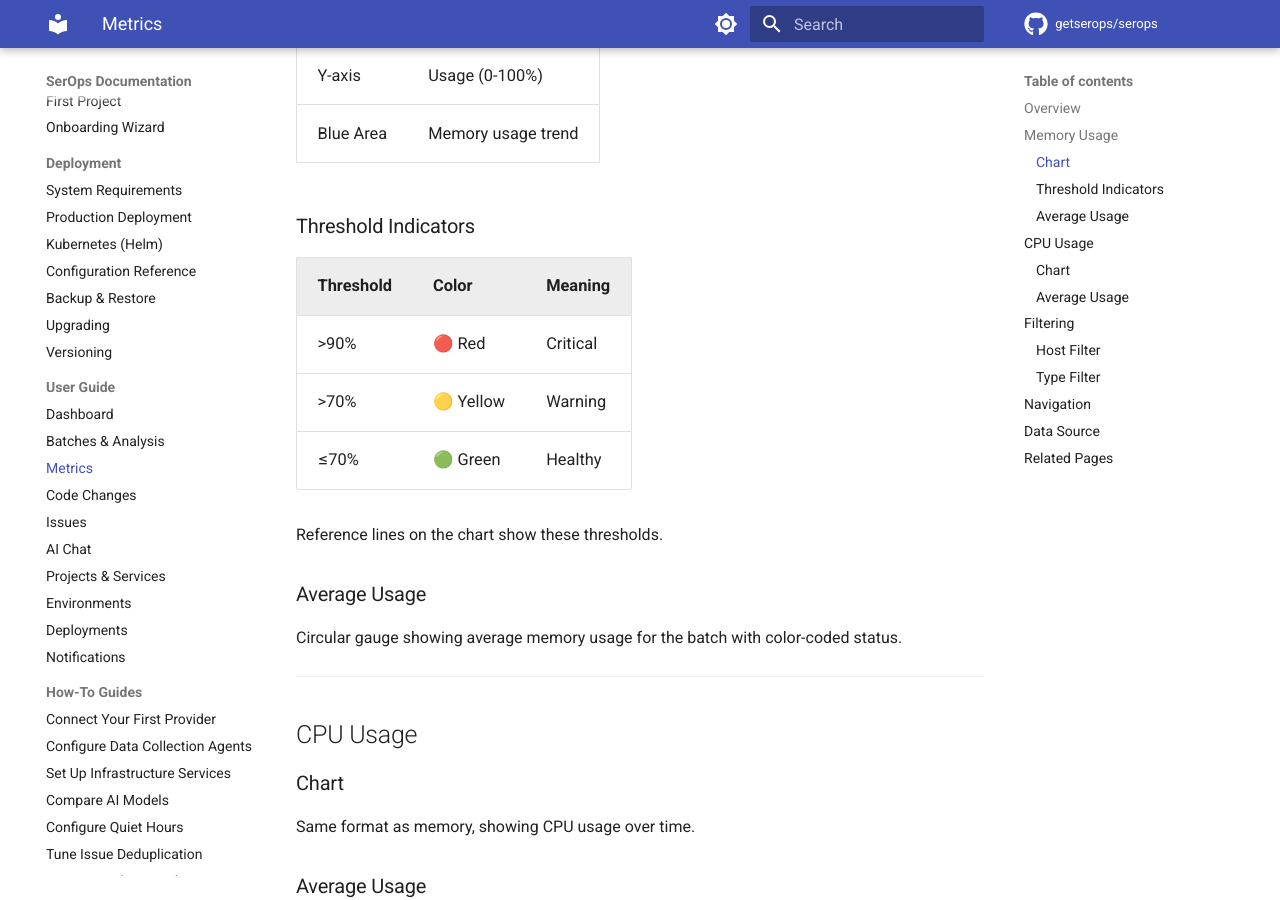
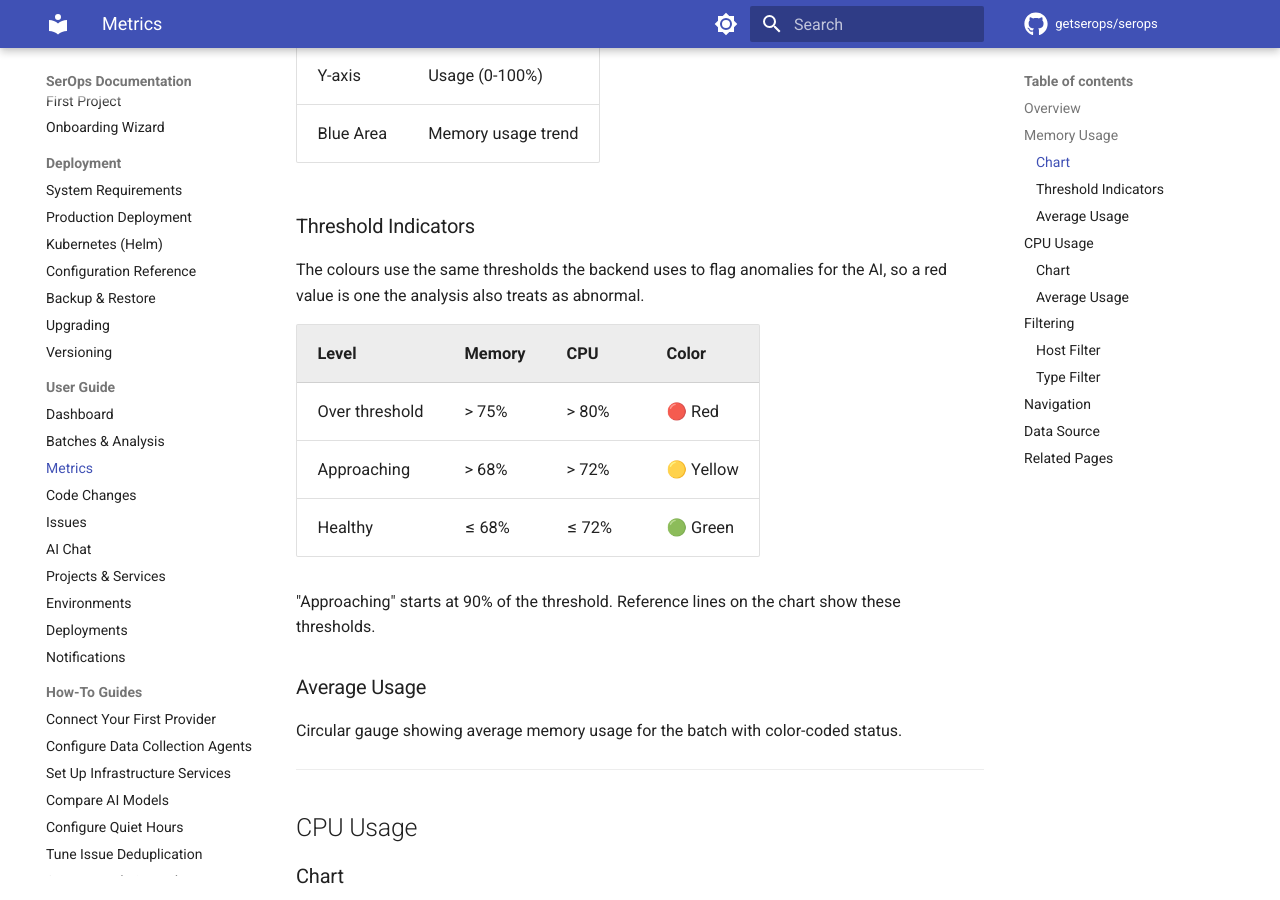
Before and after one commit to getserops/serops, an MkDocs documentation site: the page built from docs/src/user-guide/metrics.md, in a window 1280 px wide and 900 px high, scrolled down 636 px. Built offline with MkDocs 1.6.1 and Material for MkDocs 9.7.7, drawn with Linux system fonts in a browser that asks for light colours; emoji names are drawn with the system emoji font; comment, search, counter and statistics services are not loaded.

```diff
--- a/docs/src/user-guide/metrics.md
+++ b/docs/src/user-guide/metrics.md
@@ -21,13 +21,16 @@ Line/Area chart showing memory usage over the batch time window.
 
 ### Threshold Indicators
 
-| Threshold | Color | Meaning |
-|-----------|-------|---------|
-| >90% | 🔴 Red | Critical |
-| >70% | 🟡 Yellow | Warning |
-| ≤70% | 🟢 Green | Healthy |
+The colours use the same thresholds the backend uses to flag anomalies
+for the AI, so a red value is one the analysis also treats as abnormal.
 
-Reference lines on the chart show these thresholds.
+| Level | Memory | CPU | Color |
+|-------|--------|-----|-------|
+| Over threshold | > 75% | > 80% | 🔴 Red |
+| Approaching | > 68% | > 72% | 🟡 Yellow |
+| Healthy | ≤ 68% | ≤ 72% | 🟢 Green |
+
+"Approaching" starts at 90% of the threshold. Reference lines on the chart show these thresholds.
 
 ### Average Usage
 Circular gauge showing average memory usage for the batch with color-coded status.
```
Also changed, not shown: CONTRIBUTING.md (+9 -9 lines), docs/src/integrations/overview.md (+1 -1 lines), .gitlab-ci.yml, README.md, 6 other files.
